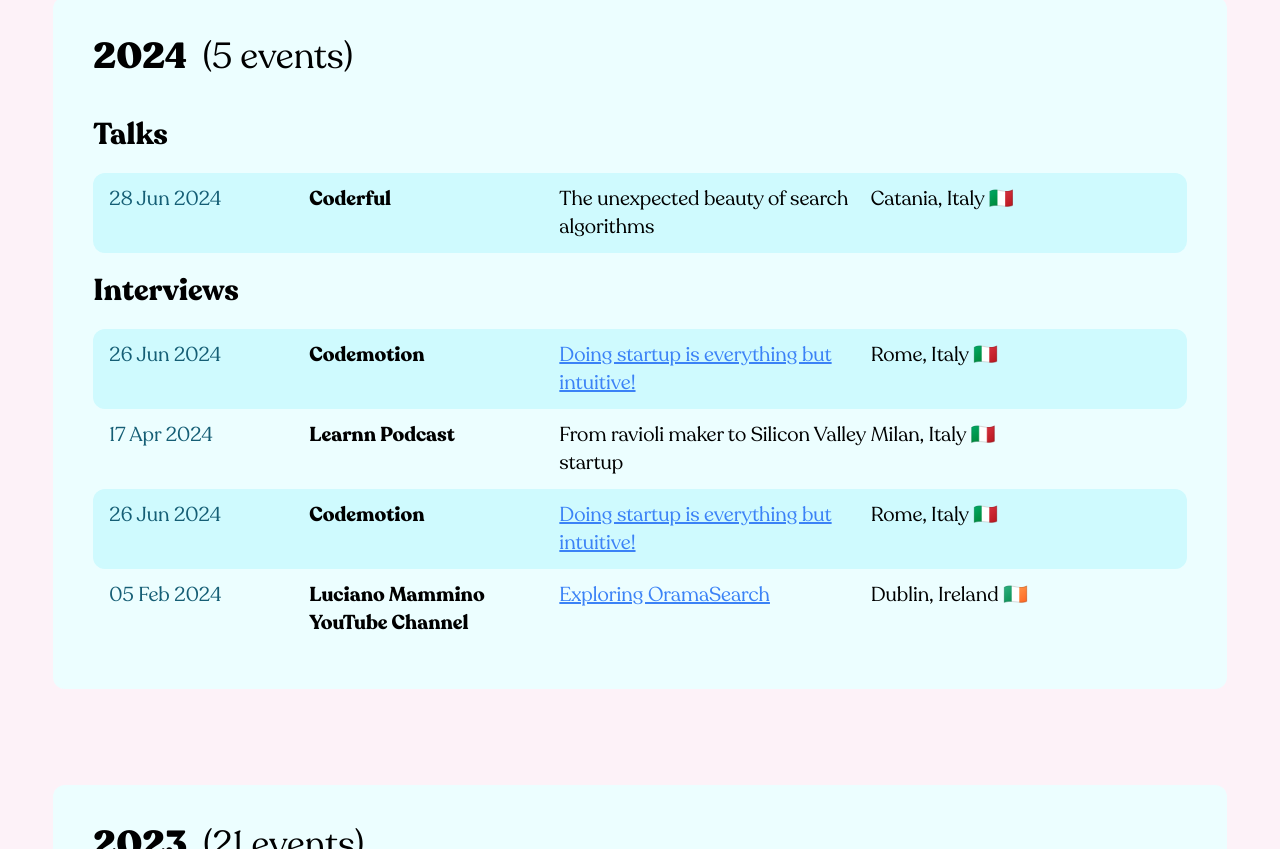
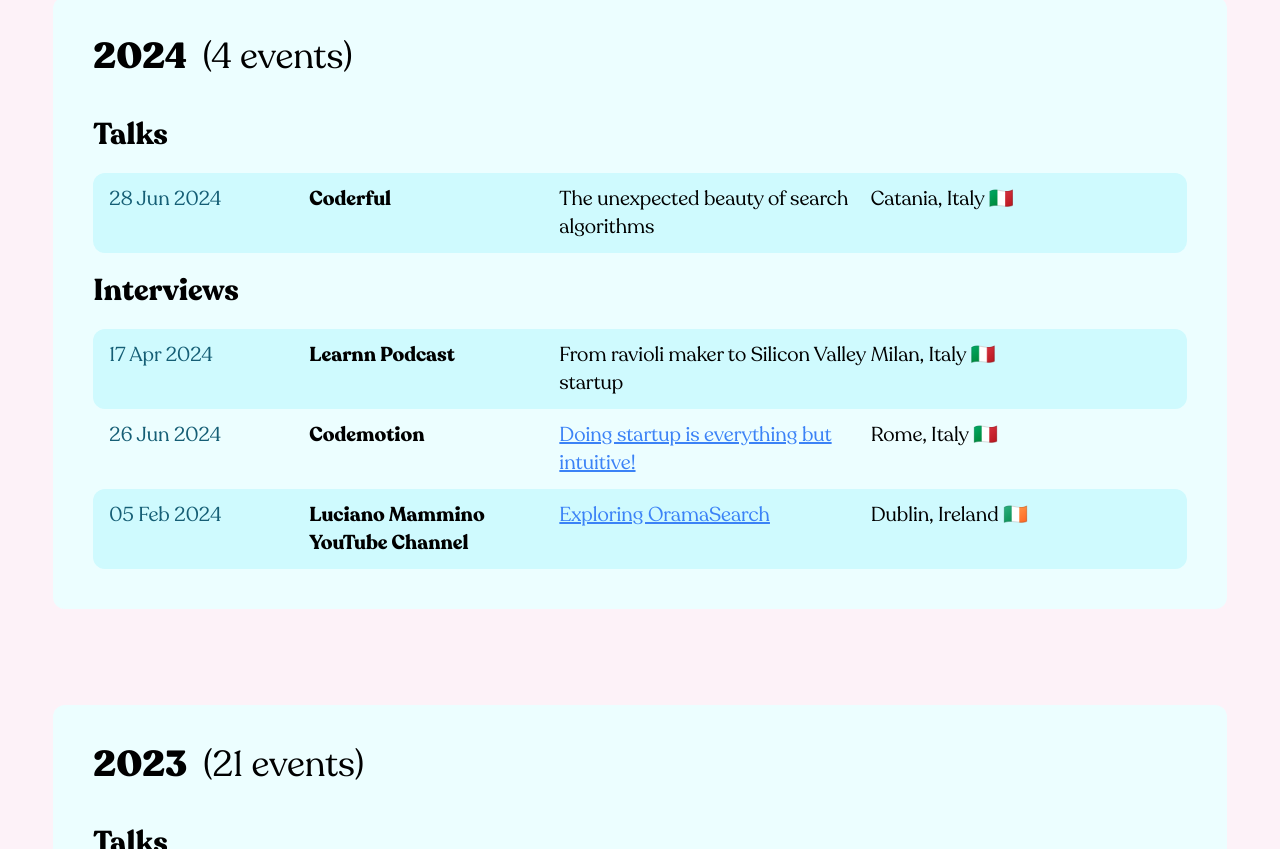
Before and after one commit to micheleriva/personal-website, a Next.js app: page /talks in a window 1280 px wide. Shown: the part 1023-1872 px from the top of the page. Built offline with nearby package versions, Linux system fonts and the light colour scheme.

Commit message:
Update events.js

```diff
--- a/data/events.js
+++ b/data/events.js
@@ -1061,18 +1061,6 @@ export default [
     mode: "remote",
   },
   {
-    date: new Date(2024, 5, 26),
-    event: "Codemotion",
-    city: "Rome",
-    country: "Italy",
-    emoji: "🇮🇹",
-    title: "Doing startup is everything but intuitive!",
-    url: "https://www.youtube.com/live/7MK-CMrCJ9c",
-    language: "italian",
-    type: "interview",
-    mode: "remote",
-  },
-  {
     date: new Date(2024, 5, 28),
     event: "Coderful",
     city: "Catania",
```
